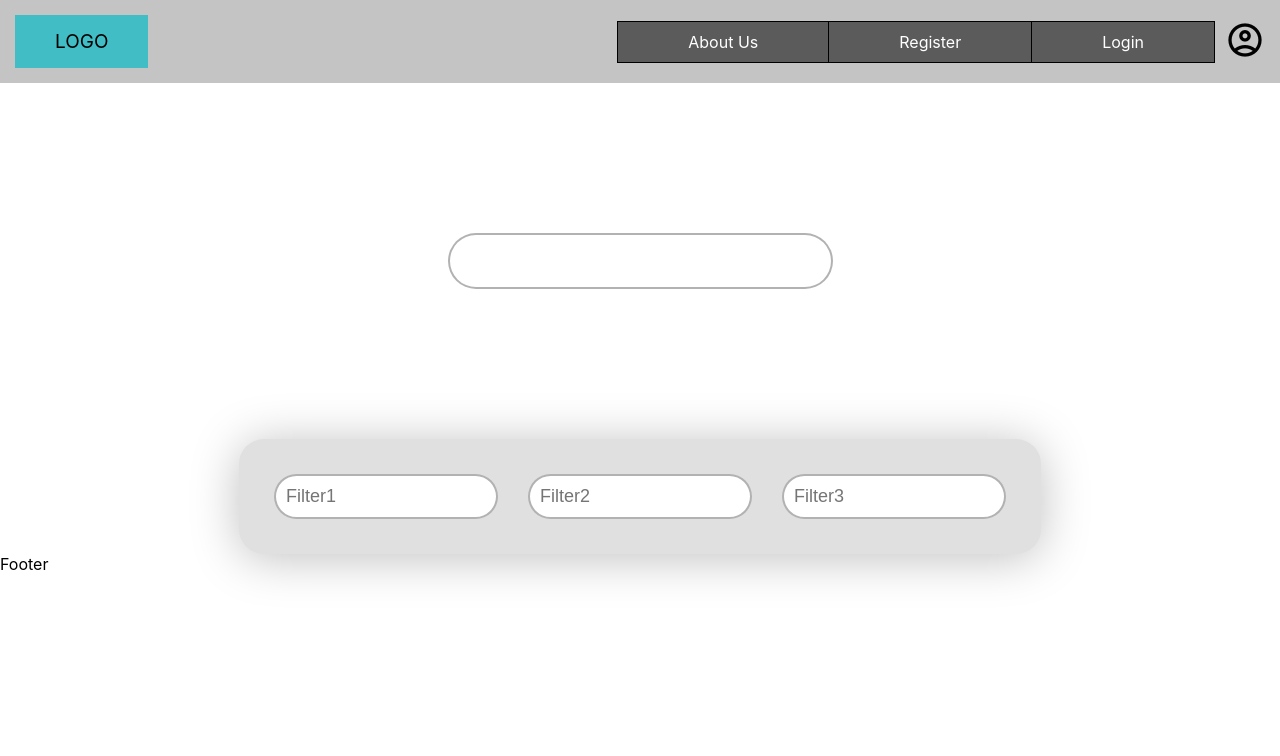
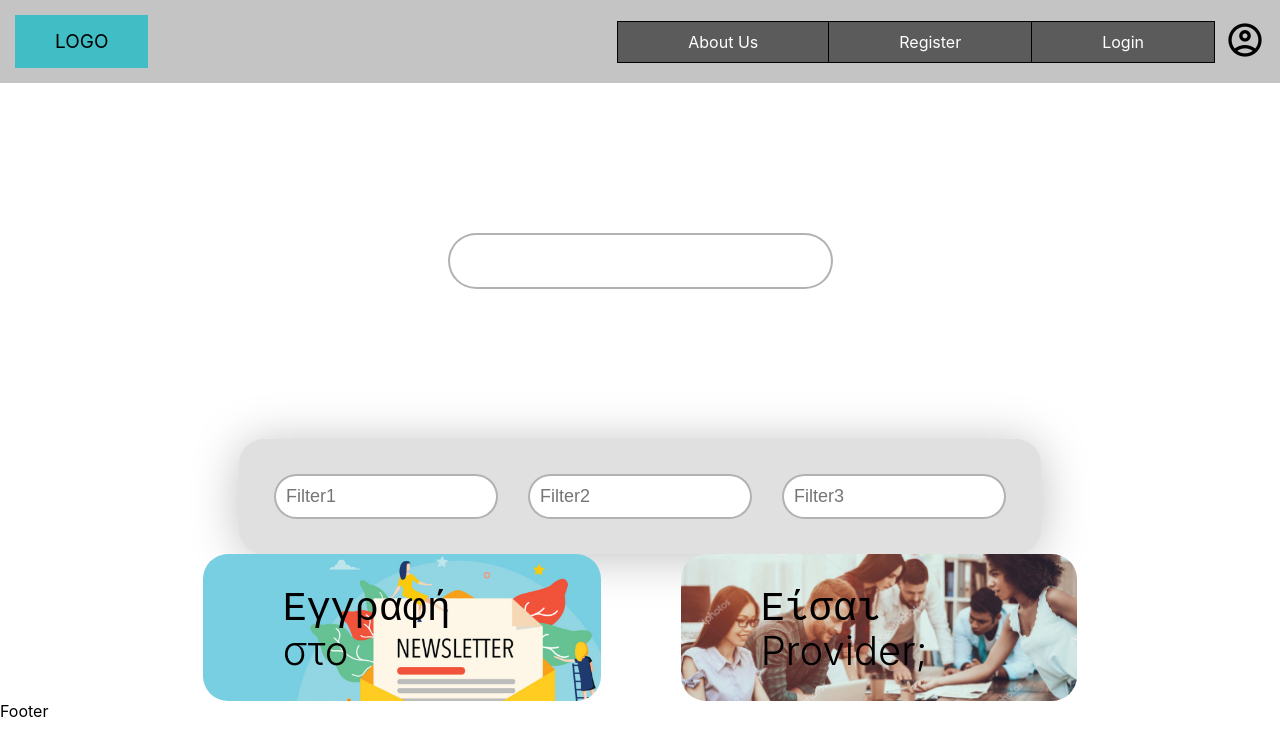
Before and after one commit to smackflad/ProjectTel, a React (Create React App) app in the folder parent-app/: page / in a window 1280 px wide. Shown: the top 756 px of the page. Built offline with nearby package versions, Linux system fonts and the light colour scheme.

Commit message:
done with index bottom component

```diff
--- a/parent-app/src/components/Pages/HomePage/HomePage.js
+++ b/parent-app/src/components/Pages/HomePage/HomePage.js
@@ -1,5 +1,6 @@
 import "./myHomePage.css";
 import HomeTop from "./components/HomeTop/HomeTop";
+import HomeBot from "./components/HomeBot/HomeBot";
 
 import { Navigate } from "react-router-dom";
 
@@ -7,6 +8,7 @@ const HomePage = () => {
 	return (
 		<div className="HomeTop-external">
 			<HomeTop />
+			<HomeBot />
 		</div>
 	);
 };
--- /dev/null
+++ b/parent-app/src/components/Pages/HomePage/components/HomeBot/HomeBot.css
@@ -0,0 +1,31 @@
+.HomeBot-external {
+    display: flex;
+    flex-direction: row;
+}
+
+.HomeBot-btn {
+    display: flex;
+    text-align: left;
+    border-radius: 25px;
+    padding: 15px 150px 50px 80px;
+    font-size: 40px;
+    line-height: 1px;
+    font-weight: 300;
+    color: black;
+
+    background-position:top;
+    background-size: 100%;
+    transition: 0.7s;
+}
+.HomeBot-btn:hover {
+    background-size: 120%;
+}
+
+.HomeBot-btnL {
+    background-image: url("./newsletter.png");
+    margin-right: 80px;
+}
+
+.HomeBot-btnR {
+    background-image: url("./provider.jpg");
+}
--- /dev/null
+++ b/parent-app/src/components/Pages/HomePage/components/HomeBot/HomeBot.js
@@ -0,0 +1,18 @@
+import "./HomeBot.css";
+
+import { Navigate } from "react-router-dom";
+
+const HomeBot = () => {
+	return (
+		<div className="HomeBot-external">
+			<div className="HomeBot-btn HomeBot-btnL">
+				<span><pre>Εγγραφή</pre>στο</span>
+			</div>
+			<div className="HomeBot-btn HomeBot-btnR">
+				<span><pre>Είσαι</pre>Provider;</span>
+			</div>
+		</div>
+	);
+};
+
+export default HomeBot;
```
Also changed, not shown: parent-app/src/components/Pages/HomePage/components/HomeBot/newsletter.png (added), parent-app/src/components/Pages/HomePage/components/HomeBot/provider.jpg (added).
